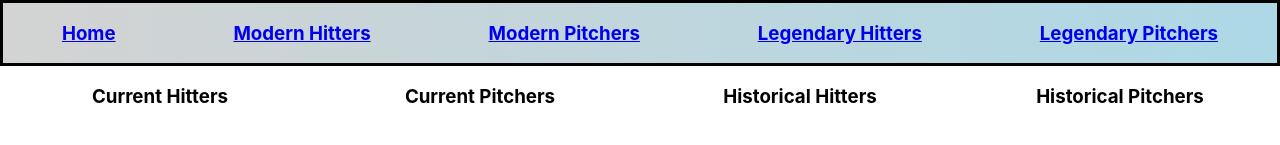
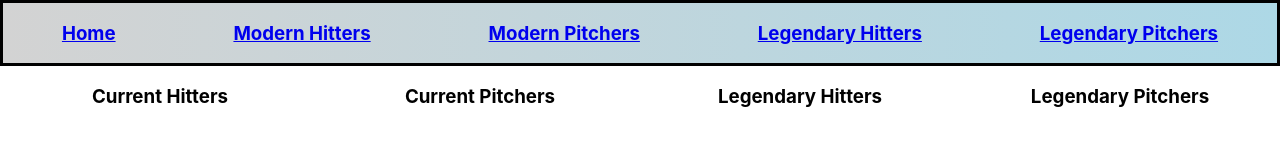
Before and after one commit to iar001/mlb-project, a React (Create React App) app: page / in a window 1280 px wide. Shown: the top 145 px of the page. Built offline with nearby package versions, Linux system fonts and the light colour scheme.

Commit message:
further updates

```diff
--- a/src/App.css
+++ b/src/App.css
@@ -52,7 +52,7 @@ text-align: center;
 .players {
   display: flex;
   justify-content: space-around;
-  background-image: url("https://cdn.pixabay.com/photo/2016/01/19/15/05/baseball-field-1149153_1280.jpg");
+  background-image: url("http://cdn.wallpapername.com/1920x1200/20121102/buildings%20new%20york%20yankees%20playground%20baseball%20field%201920x1200%20wallpaper_www.wallpapername.com_97.jpg");
   background-size: cover;                      /* <------ */
   background-repeat: no-repeat;
   background-position: center center;
--- a/src/components/HomePage.jsx
+++ b/src/components/HomePage.jsx
@@ -24,7 +24,7 @@ export default function HomePage(props) {
       </div>
 
       <div>
-        <h3>Historical Hitters</h3>
+        <h3>Legendary Hitters</h3>
         <Link to="/historicalhitters" key="historical-hitters">
           <button>
             <img src={baseballPic} width="150px" height="150px" />
@@ -33,7 +33,7 @@ export default function HomePage(props) {
       </div>
 
       <div>
-        <h3>Historical Pitchers</h3>
+        <h3>Legendary Pitchers</h3>
         <Link to='historicalpitchers' key="historical-pitchers">
           <button>
             <img src={baseballPic} width="150px" height="150px" />
```
